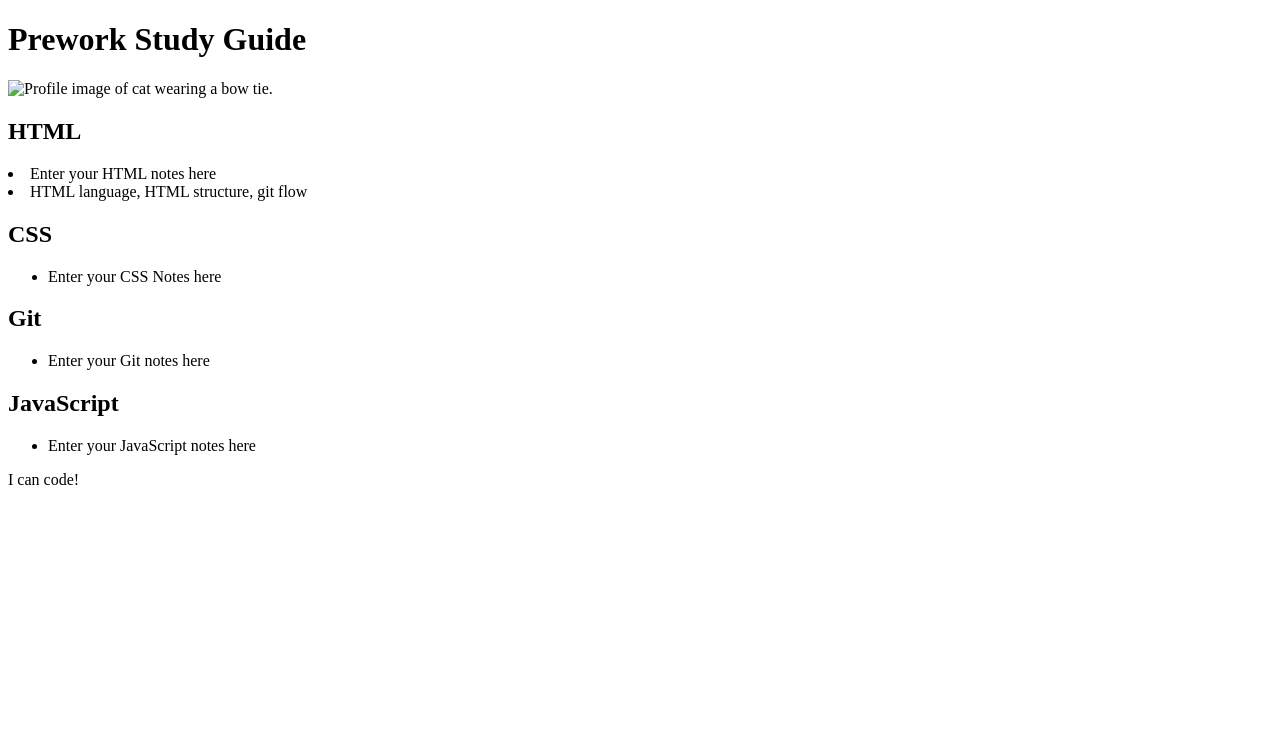
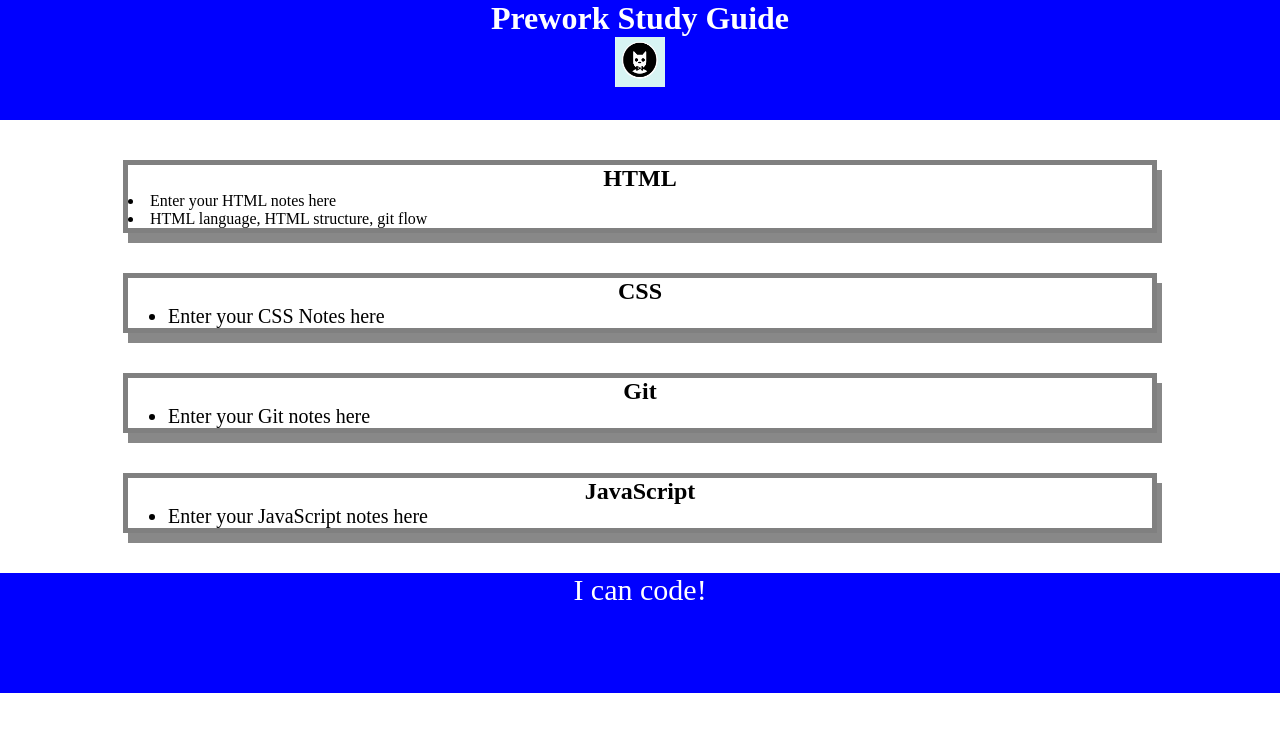
Before and after one commit to Tshake5/prework-study-guide, a plain HTML site: page assets/index.html in a window 1280 px wide. Drawn offline with Linux system fonts and the light colour scheme.

Commit message:
added css to project

```diff
--- a/assets/index.html
+++ b/assets/index.html
@@ -4,12 +4,13 @@
     <meta charset="UTF-8" />
     <meta http-equiv="X-UA-Compatible" content="IE=edge" />
     <meta name="viewport" content="width=device-width, initial-scale=1.0" />
+    <link rel="stylesheet" href=" ./style.css">
     <title>Prework Study Guide</title>
   </head>
   <body>
     <header id="top">
       <h1>Prework Study Guide</h1>
-      <img src="./assets/bowtie-cat.png"
+      <img src="./bowtie-cat.png"
       alt="Profile image of cat wearing a bow tie."
       />
     </header>
--- /dev/null
+++ b/assets/style.css
@@ -0,0 +1,42 @@
+* {
+    margin: 0;
+    padding: 0;
+
+}
+header,
+footer {
+    width: 100%;
+    height: 120px;
+    background-color: blue;
+    color: white;
+
+}
+h1,
+h2 {
+    text-align: center;
+
+}
+img {
+    display: block;
+    height: 50px;
+    width: 50px;
+    margin-left: auto;
+    margin-right: auto;
+
+}
+ul {
+    padding-left: 40px;
+    font-size: 20px;
+
+}
+p {
+    text-align: center;
+    font-size: 30px;
+}
+.card {
+    width: 80%;
+    margin: 40px auto;
+    border: 5px solid gray;
+    box-shadow: 5px 10px #888888;
+
+}
```
